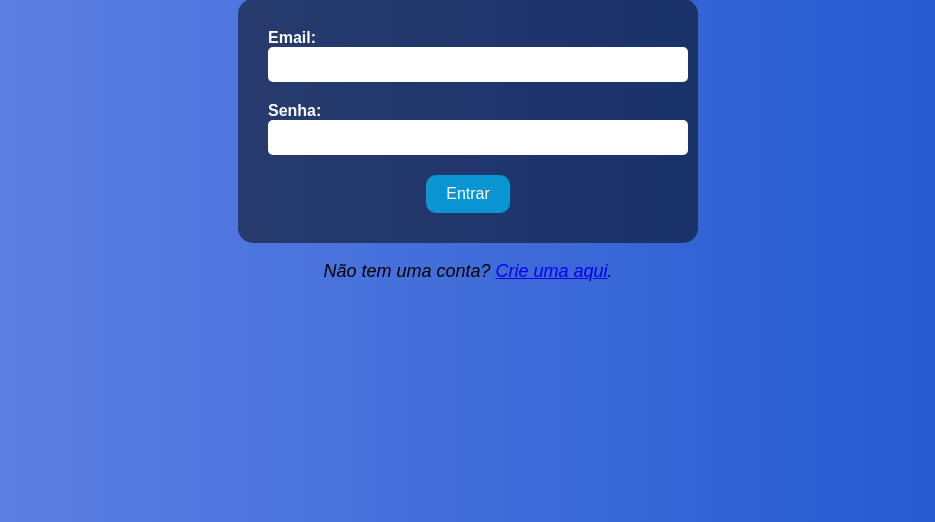
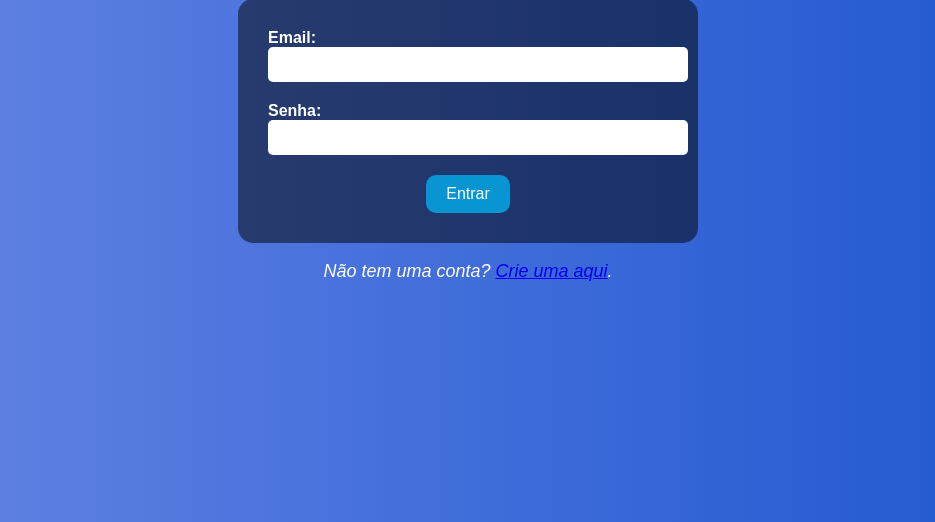
Before and after one commit to Guh13/ProjetoCadastro, a PHP site: page /PHP/login.php in a window 1280 px wide. Shown: the part 69-591 px from the top of the page, without its empty margins (172-1107 px from the left). Run offline with PHP 8.4, Linux system fonts and the light colour scheme.

Commit message:
telacadastro

```diff
--- a/CSS/stylelogin.css
+++ b/CSS/stylelogin.css
@@ -57,7 +57,7 @@ button:hover {
 }
 
 p {
-    color: rgb(0, 0, 0);
+    color: rgb(255, 255, 255);
     font-family: Arial, Helvetica, sans-serif, Times, serif;
     font-size: large;
     font-style: oblique;
--- a/PHP/telaprincipal.php
+++ b/PHP/telaprincipal.php
@@ -54,7 +54,7 @@
         <div class="dev-info">
             <img src="../IMG/download.webp" alt="Desenvolvedor 2">
             <h2>Kauã Alves</h2>
-            <p>Nº 17</p>
+            <p>Nº 19</p>
             <a href="https://github.com/KauaAlvs" target="_blank">Ver perfil</a>
         </div>
     </div>
```
